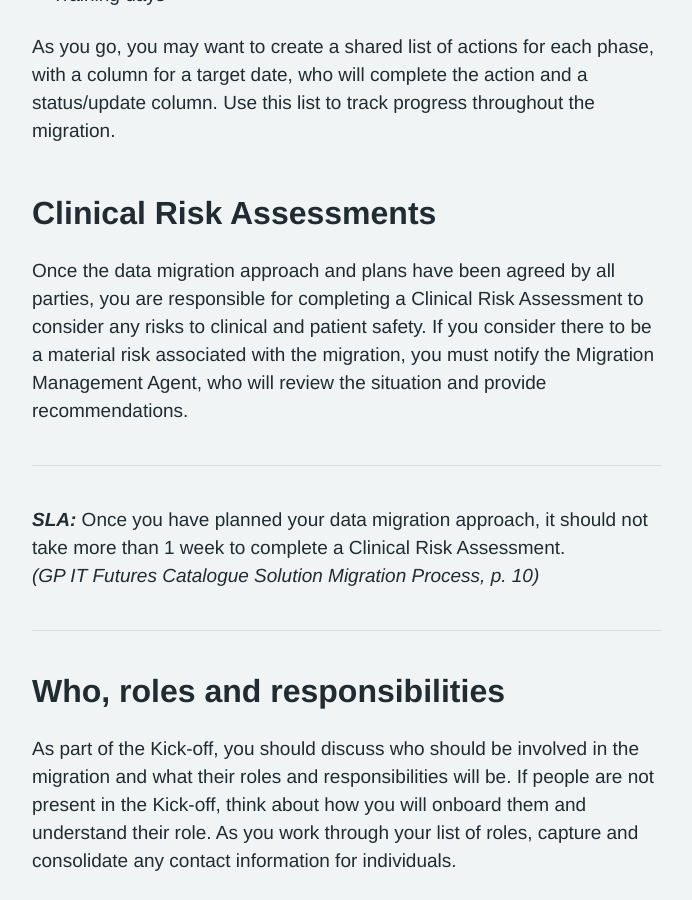
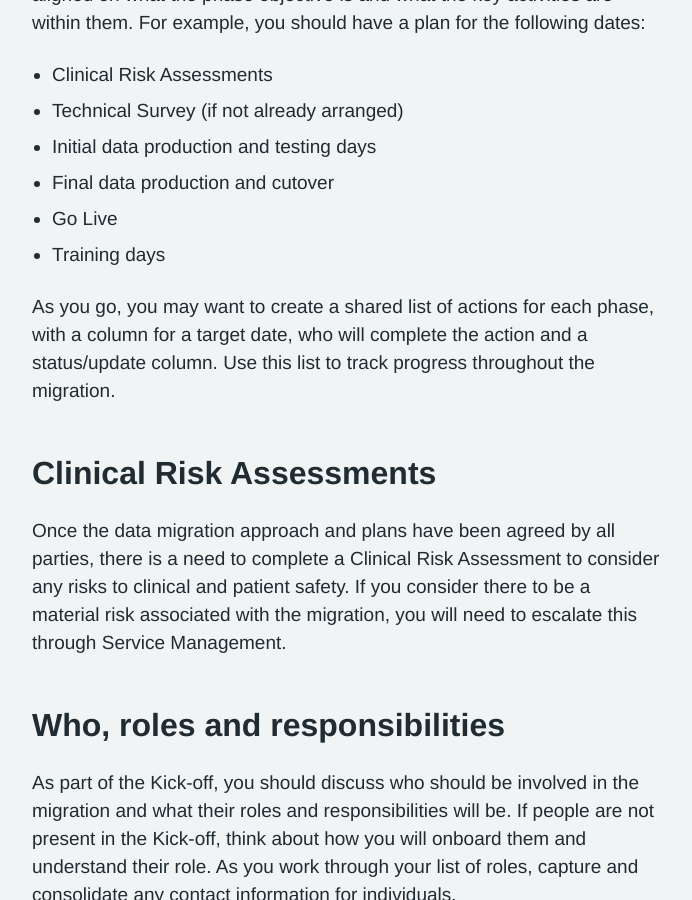
Before and after one commit to nhsconnect/prm-practice-migration, a Jekyll site: the page built from guide/01-kick-off.md, in a window 1280 px wide and 900 px high, scrolled down 2239 px. Shown: the whole window, without its empty margins (128-820 px from the left). Built offline with Jekyll 4.4.1, drawn with Linux system fonts in a browser that asks for light colours; some web fonts are replaced; some of the changed text lies outside the part shown.

Commit message:
Update 01-kick-off.md

```diff
--- a/guide/01-kick-off.md
+++ b/guide/01-kick-off.md
@@ -63,17 +73,9 @@ As you go, you may want to create a shared list of actions for each phase, with
 
 ## Clinical Risk Assessments
 
-Once the data migration approach and plans have been agreed by all parties, you are responsible for completing a Clinical Risk Assessment to consider any risks to clinical and patient safety. If you consider there to be a material risk associated with the migration, you must notify the Migration Management Agent, who will review the situation and provide recommendations.
+Once the data migration approach and plans have been agreed by all parties, there is a need to complete a Clinical Risk Assessment to consider any risks to clinical and patient safety. If you consider there to be a material risk associated with the migration, you will need to escalate this through Service Management.
 <!-- [UPLIFT] added new paragraph on Clinical Risk Assessments -->
-<!-- [GAP] need to confirm whether Migration Management Agent will actually be a person -->
-
-
-* * *
-**_SLA:_**  Once you have planned your data migration approach, it should not take more than 1 week to complete a Clinical Risk Assessment.
-<br><em>(GP IT Futures Catalogue Solution Migration Process, p. 10)</em>
-* * *
-<!-- [UPLIFT] added reference to Clinical Risk Assessment SLA from Step 3 of the Ancillary Document -->
-
+<!-- [GAP] need to make escalation note more specific. I.e change from 'Service Management' to 'Migration Management Agent' or similar -->
 
 ## Who, roles and responsibilities
 
```
Also changed, not shown: other parts of guide/01-kick-off.md (+10 -0 lines).
